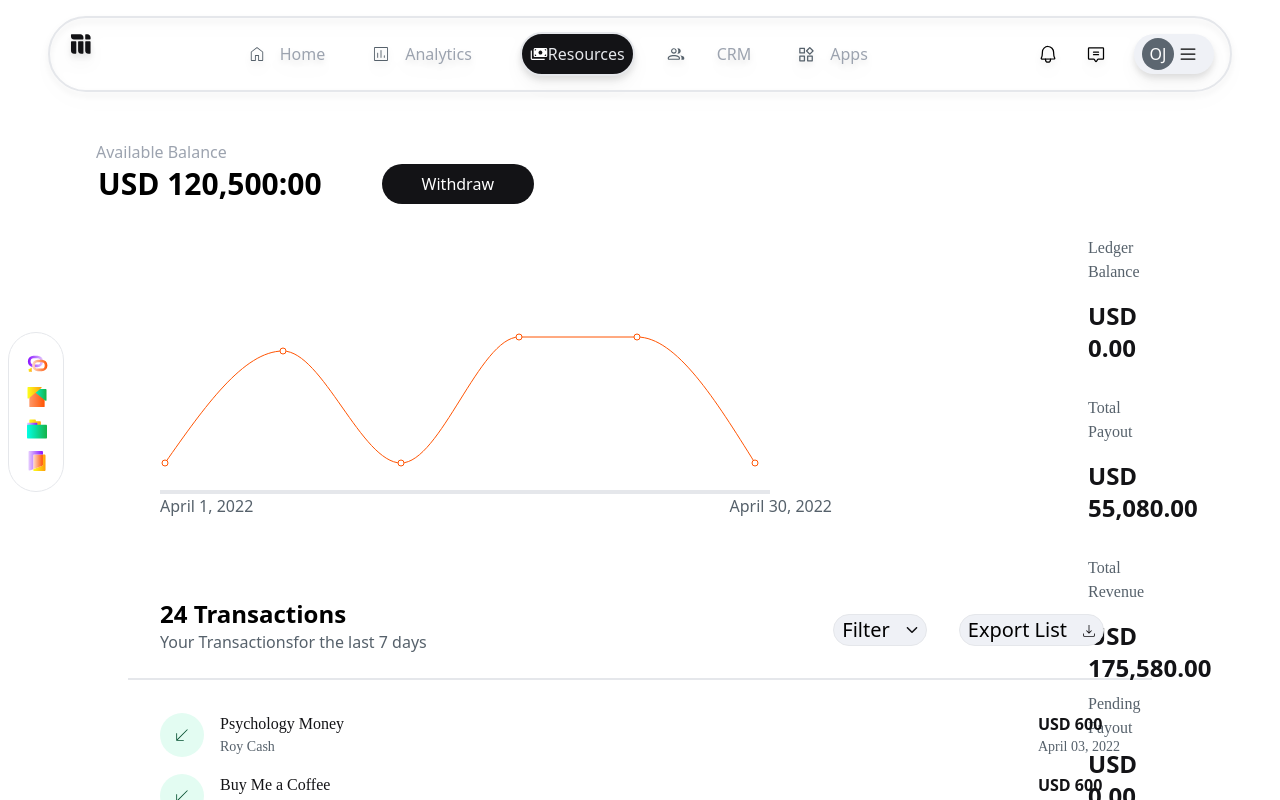
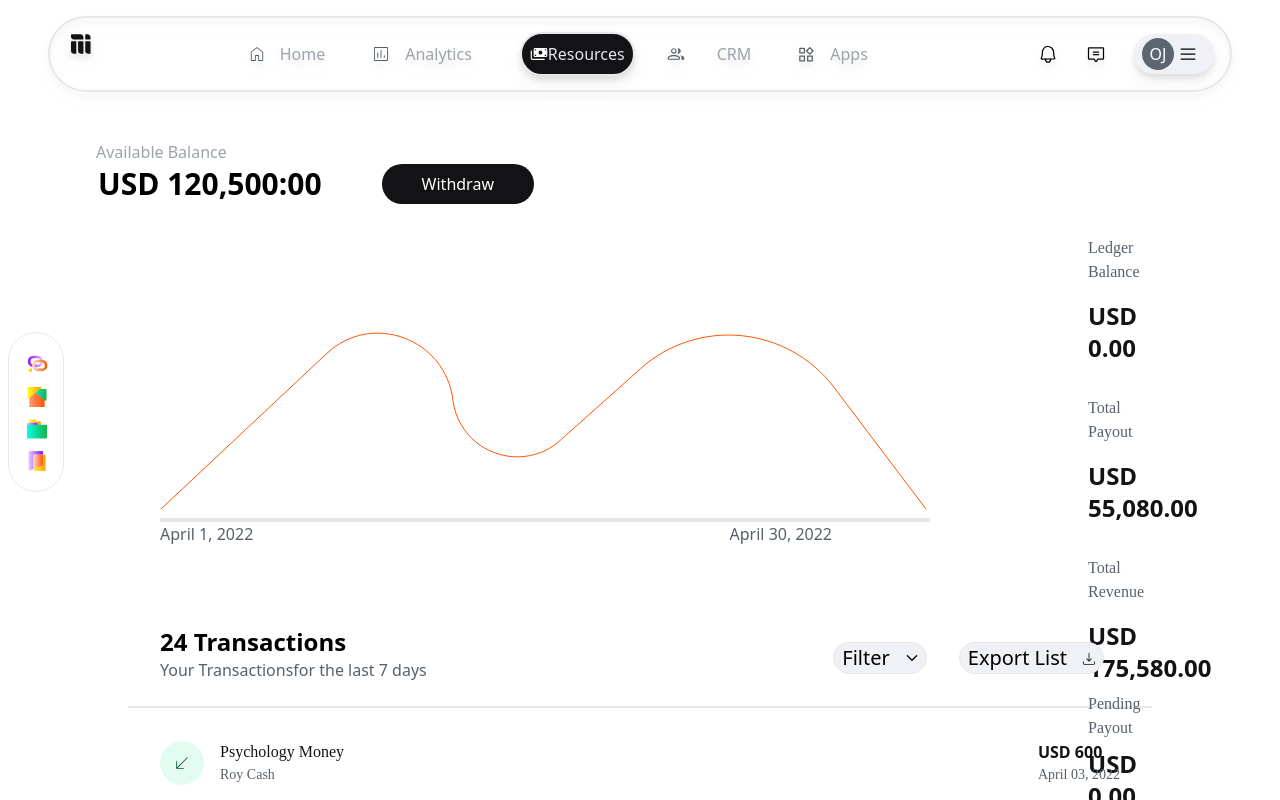
Before and after one commit to Jethrolopwus/revenue-app-frontend, a React (Create React App) app: page / in a window 1280 px wide. Shown: the top 800 px of the page. Built offline with nearby package versions, Linux system fonts and the light colour scheme.

Commit message:
update on Home, index.html and icons file

```diff
--- a/public/index.html
+++ b/public/index.html
@@ -24,7 +24,7 @@
       work correctly both with client-side routing and a non-root public URL.
       Learn how to configure a non-root public URL by running `npm run build`.
     -->
-    <title>Revenue-App</title>
+    <title>Revenue- filter-App</title>
   </head>
   <body>
     <noscript>You need to enable JavaScript to run this app.</noscript>
--- a/src/Components/Home.jsx
+++ b/src/Components/Home.jsx
@@ -1,6 +1,6 @@
 import React from "react";
-import { appTop, productIcon2, productIcon3, productIcon4, Info, dropDown, arrowDown, call1, call2,  } from "../icons";
-import Charts from "./Charts"
+import { appTop, productIcon2, productIcon3, productIcon4, Info, dropDown, arrowDown, call1, call2, line2  } from "../icons";
+// import Charts from "./Charts"
 
 
 
@@ -63,8 +63,9 @@ const Home = () =>{
                 </div>
             </div>
             <div className="mx-40">
-                <Charts/>
-                <div className="border-gray-200 max-w-[610px] border-2 mt-2"></div>
+                {/* <Charts/> */}
+                 {line2}
+                <div className="border-gray-200 max-w-[770px] border-2 mt-2"></div>
             </div>
             <div className="max-w-2xl mx-40 flex justify-between">
                 <h3 className="text-[#56616B]">April 1, 2022</h3>
@@ -191,7 +192,7 @@ const Home = () =>{
                             <h3 className="text-[#56616B] text-[14px] font-[Degular]">April 03, 2022</h3>
                         </div>
                     </div>
-                    <div className="flex justify-between mx-40 mt-8">
+                    <div className="mt-12">
                     </div>
         </section>
 
--- a/src/icons.js
+++ b/src/icons.js
@@ -118,6 +118,6 @@ export const call2 = <svg width="12" height="12" viewBox="0 0 12 12" fill="none"
 <path d="M0.999837 11.5833L0.416504 11L10.4998 0.916677H4.4165V0.0833435H11.9165V7.58334H11.0832V1.50001L0.999837 11.5833Z" fill="#961100"/>
 </svg>
 
-export const line = <svg width="767" height="178" viewBox="0 0 767 178" fill="none" xmlns="http://www.w3.org/2000/svg">
+export const line2 = <svg width="767" height="178" viewBox="0 0 767 178" fill="none" xmlns="http://www.w3.org/2000/svg">
 <path d="M1 177L166.916 21.336C211.748 -20.7264 285.462 6.79004 292.871 67.8171V67.8171C293.287 71.2484 293.981 74.6685 294.939 77.9895V77.9895C308.165 123.839 364.75 140.125 400.326 108.322L480.44 36.7048C538.095 -14.8352 627.475 -6.14781 674.126 55.5303L766 177" stroke="#FF5403" stroke-linecap="round"/>
 </svg>
```
